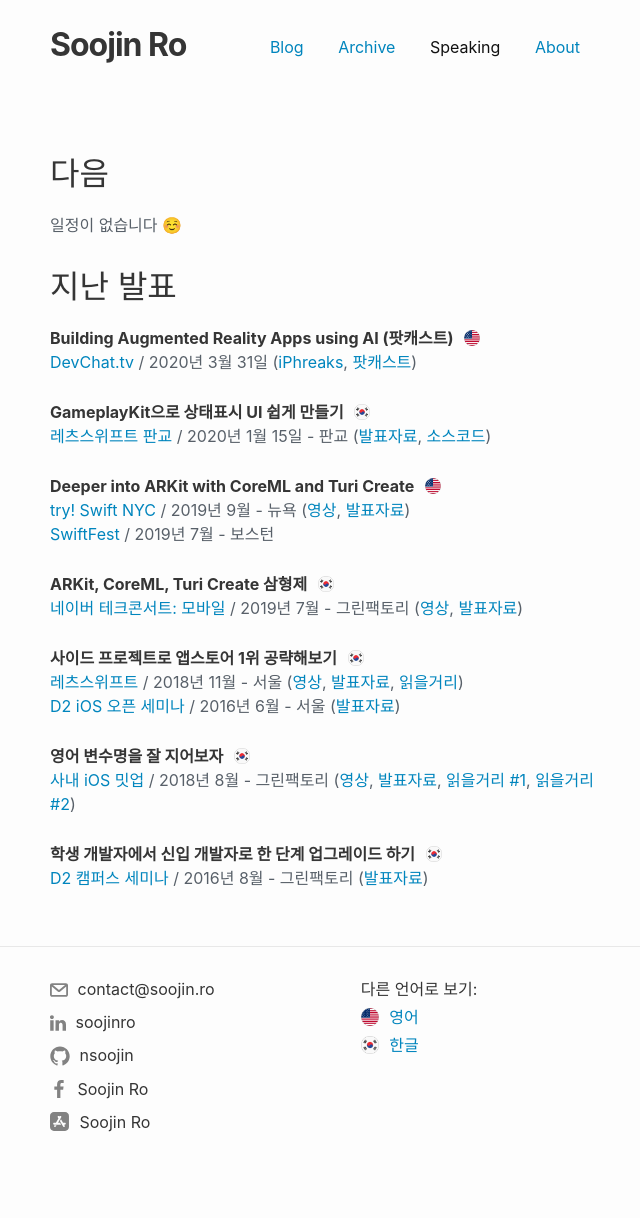
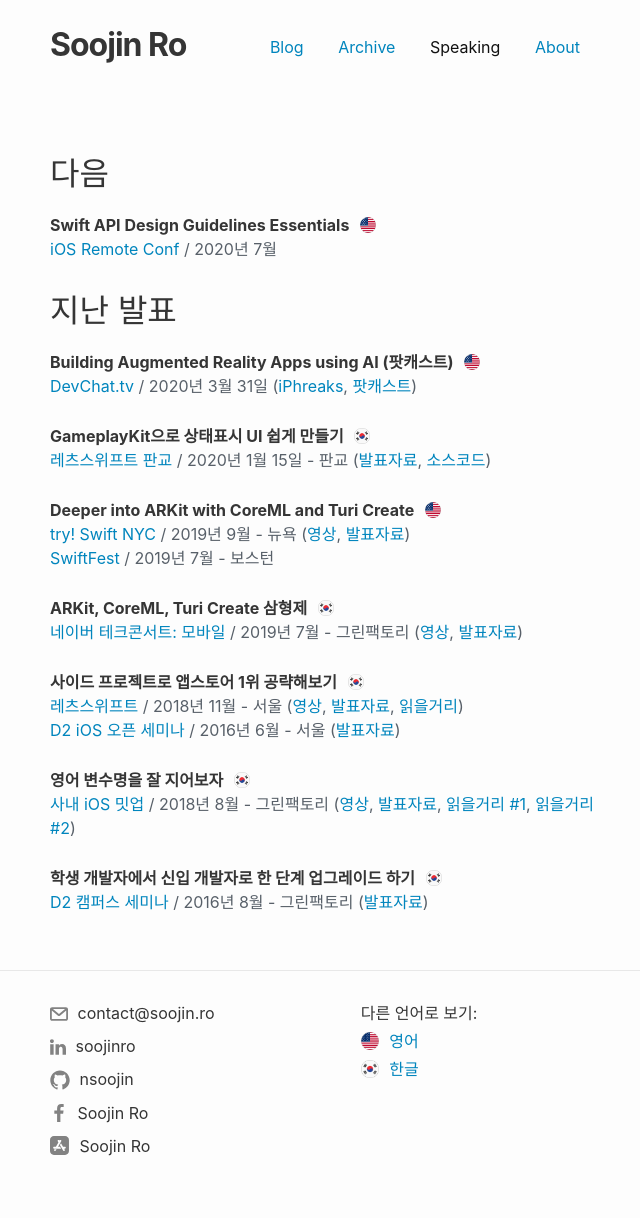
Before and after one commit to nsoojin/nsoojin.github.io, a Jekyll site: the page built from speaking/speaking-kr.md, in a window 1280 px wide. Shown: the whole page, without its empty margins (315-955 px from the left). Built offline with Jekyll 4.4.1, drawn with Linux system fonts in a browser that asks for light colours; before the commit the page ends 1194 px from its top, so only the background shows below that.

Commit message:
speaking ios remote conf

```diff
--- a/speaking/speaking-kr.md
+++ b/speaking/speaking-kr.md
@@ -13,7 +13,12 @@ permalink: /speaking-kr
 ---
 # 다음
 
-일정이 없습니다 ☺️
+<strong class="talk-title">Swift API Design Guidelines Essentials</strong>
+<img style="margin-left: 6px; margin-bottom: 3px" src="/assets/language-icons/us.png" width="16"/>
+<br>
+[iOS Remote Conf](https://iosremoteconf.com) / 2020년 7월
+
+<!-- 일정이 없습니다 ☺️ -->
 
 # 지난 발표
 
```
Also changed, not shown: speaking/index.md (+6 -1 lines).
